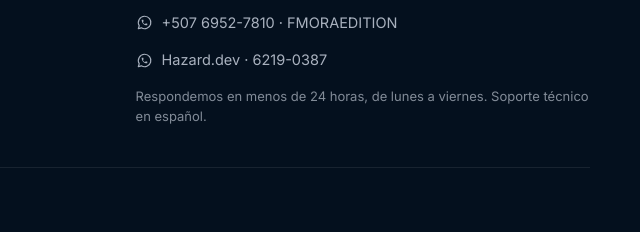
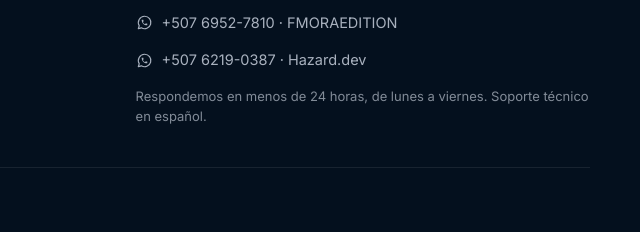
Before and after one commit to hazardvx/fjcloud, a website: page index.html in a window 1280 px wide. Shown: the part 1860-2092 px from the top of the page, 640-1280 px from the left. Drawn offline with Linux system fonts and the light colour scheme.

Commit message:
Footer: +507 6219-0387 delante de Hazard.dev

```diff
--- a/index.html
+++ b/index.html
@@ -848,7 +848,7 @@
         </a>
         <a class="f-mail" href="https://wa.me/50762190387" target="_blank" rel="noopener">
           <svg viewBox="0 0 24 24" aria-hidden="true"><use href="#i-wa"/></svg>
-          Hazard.dev · 6219-0387
+          +507 6219-0387 · Hazard.dev
         </a>
         <p class="f-note">Respondemos en menos de 24&nbsp;horas, de lunes a viernes. Soporte técnico en español.</p>
       </div>
```
